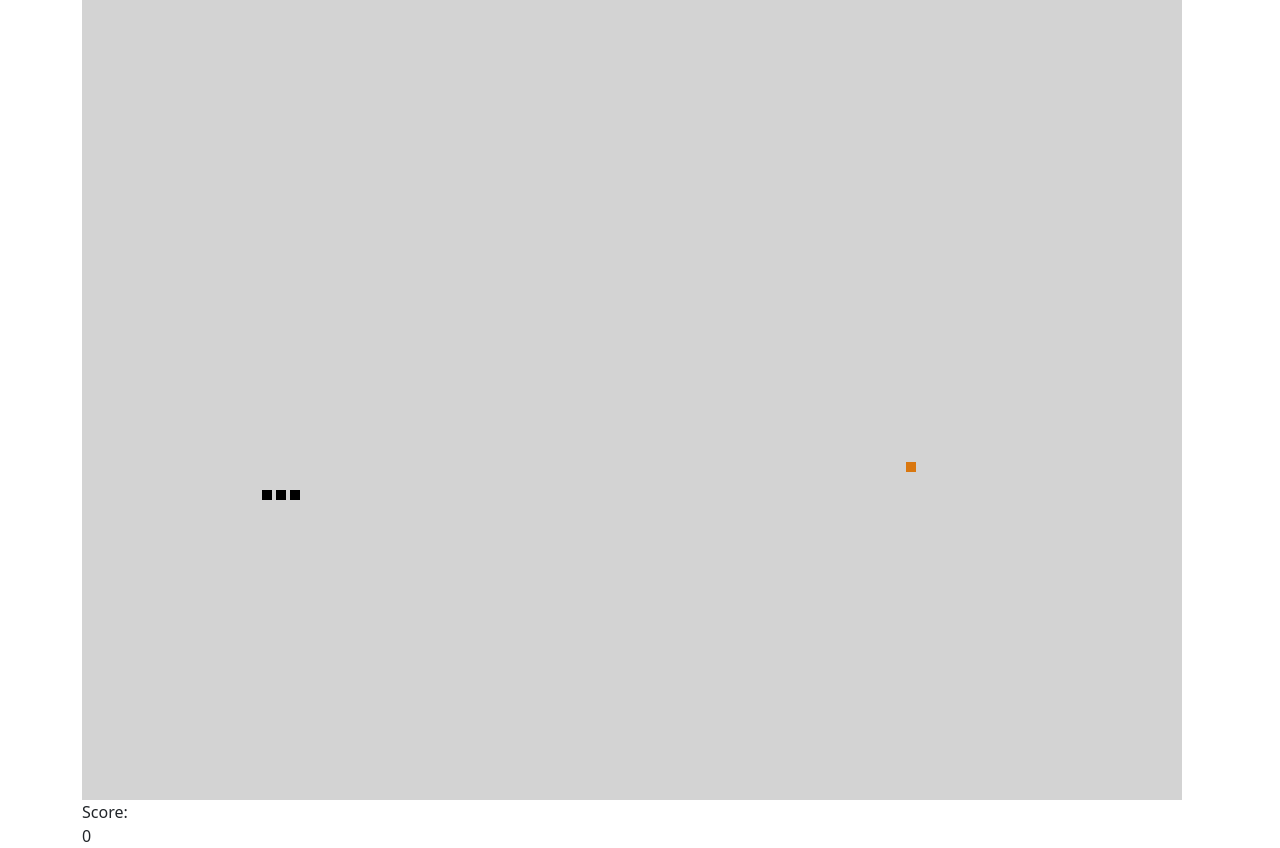
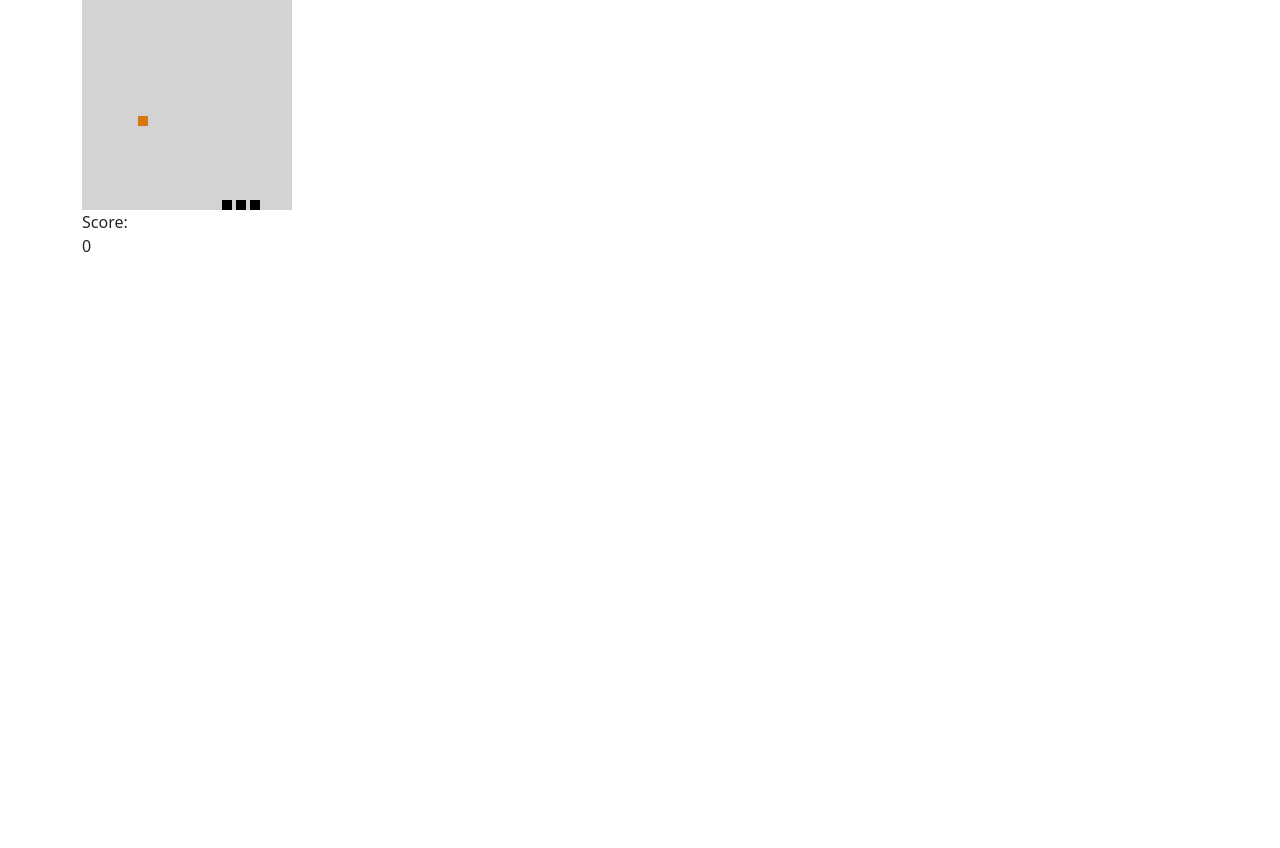
Before and after one commit to hcornellier/snake-JS, a website: page client/index.html in a window 1280 px wide. After the commit the page ends 800 px from the top, so only its background shows below. Drawn offline with nearby package versions, Linux system fonts and the light colour scheme.

Commit message:
make it better

```diff
--- a/client/index.html
+++ b/client/index.html
@@ -10,6 +10,9 @@
 
 <body>
     <main>
+        <div id="gameover" style="position: absolute; visibility: hidden; color: red; top: 100px; left: 116px; z-index: 999;">
+            <b>YOU HAVE DIED.</b>
+        </div>
         <div class="container justify-content-center">
 
             <!-- Game starts -->
--- a/client/ios.css
+++ b/client/ios.css
@@ -1,24 +1,23 @@
 body {
-    background: #474242;
+    /* background: #474242; */
 }
 
 #game-wrap {
-    height: 800px;
-    width: 1100px;
+    position: relative;
+    height: 210px;
+    width: 210px;
     background: lightgrey;
-    display: flex;
-    align-items: flex-end;
 }
 
 .player {
-    position: relative;
+    position: absolute;
     width: 10px;
     height: 10px;
     background: black;
 }
 
 .coin {
-    position: relative;
+    position: absolute;
     width: 10px;
     height: 10px;
     background: #d9770f;
--- a/client/main.js
+++ b/client/main.js
@@ -1,164 +1,217 @@
+// Constants
+const tileSize = 14;
+const tilesInGame = 15;
+const gameDimensions = tileSize * tilesInGame;
+
+const getRandomInt = (max) => Math.floor(Math.random() * max);
+const getRandomCoinPositionLeft = () => tileSize * getRandomInt(tilesInGame);
+const getRandomCoinPositionBottom = () => tileSize * getRandomInt(tilesInGame);
+
 // Initialize
-let direction   = "right"
-let snakeLength = 0;
-let GAME_HEIGHT = 800;
-let GAME_WIDTH  = 1000;
-let DISTANCE_MOVED = 14;
-let coinPosLeft    = getRandomCoinPositionLeft();
-let coinPosBottom  = getRandomCoinPositionBottom();
+let playerArr = [];
+let direction = "right";
+let coinPosLeft = getRandomCoinPositionLeft();
+let coinPosBottom = getRandomCoinPositionBottom();
 
-// Start movement
-let interval = setInterval(() => {
-    move(direction, playerArr[0]);
-}, 500);
-
-// Detect keypress
-document.onkeydown = checkKey;
-function checkKey(e)
-{
-    e = e || window.event;
+function checkKey(e) {
     let dirChanged = false;
-    if (e.keyCode === 39 && direction !== "right") {
+    if (e.keyCode === 39 && direction !== "right" && direction !== "left") {
         direction = "right";
         dirChanged = true;
     }
-    if (e.keyCode === 37 && direction !== "left") {
+    if (e.keyCode === 37 && direction !== "left" && direction !== "right") {
         direction = "left";
         dirChanged = true;
     }
-    if (e.keyCode === 38 && direction !== "up") {
+    if (e.keyCode === 38 && direction !== "up" && direction !== "down") {
         direction = "up";
         dirChanged = true;
     }
-    if (e.keyCode === 40 && direction !== "down") {
+    if (e.keyCode === 40 && direction !== "down" && direction !== "up") {
         direction = "down";
         dirChanged = true;
     }
-    if ((e.keyCode === 39 || e.keyCode === 37 || e.keyCode === 38 || e.keyCode === 40) && dirChanged === true)
-    {
-        interval = changeDirection(interval, direction)
+
+    if (dirChanged) {
+        interval = changeDirection(interval, direction);
     }
 }
 
-class Player
-{
-    constructor(head, left, bottom) {
-        this.head = head;
-        this.left = left;
-        this.bottom = bottom;
-        this.direction = "right";
-        this.lastMove = "";
-        this.id = snakeLength;
-        this.next = "player-" + (snakeLength + 1);
+function addToTail(left, bottom) {
+    const id = playerArr.length;
 
-        // Add new block to the map
-        let block = '<div id="player-' + snakeLength++ + '" class="player" style="left: ' + left + 'px; bottom: ' + bottom + 'px; "> </div>';
-        document.getElementById('game-wrap').insertAdjacentHTML('afterbegin', block);
-    }
+    // Add new block to the map
+    let block =
+        '<div id="player-' +
+        id +
+        '" class="player" style="left: ' +
+        left +
+        "px; bottom: " +
+        bottom +
+        'px; "> </div>';
+
+    document.getElementById("game-wrap").insertAdjacentHTML("afterbegin", block);
+
+    return {
+        left: left,
+        bottom: bottom,
+        direction: "right",
+        lastMove: "",
+        id,
+    };
 }
 
-class Coin
-{
-    constructor(left, bottom) {
-        this.left = left;
-        this.bottom = bottom;
-        let coinHTML = '<div id="coin" class="coin" style="left: ' + left + 'px; bottom: ' + bottom + 'px; "> </div>';
-        document.getElementById('game-wrap').insertAdjacentHTML('beforeend', coinHTML);
+function makeNewCoin() {
+    // Assume that the initially random spot is unoccupied
+    let cont = true;
+    while (true)
+    {
+        coinPosLeft = getRandomCoinPositionLeft();
+        coinPosBottom = getRandomCoinPositionBottom();
+        let occupied = false; // Assume that the coin's tile is unoccupied
+        console.log("Attempting to place a coin at: (" + coinPosLeft + ", " + coinPosBottom + ")");
+        playerArr.forEach(e => {
+            if (
+                Math.abs(parseInt(e.left) - coinPosLeft) < tileSize &&
+                Math.abs(parseInt(e.bottom) - coinPosBottom) < tileSize
+            ) {
+                occupied = true;
+                console.log('This square is occupied');
+            }
+        });
+        if (!occupied) {
+            break;
+        }
     }
+    console.log("Un-occupied spot found. Placing coin...")
+
+    let coinHTML =
+        '<div id="coin" class="coin" style="left: ' +
+        coinPosLeft +
+        "px; bottom: " +
+        coinPosBottom +
+        'px; "> </div>';
+
+    document
+        .getElementById("game-wrap")
+        .insertAdjacentHTML("beforeend", coinHTML);
 }
 
-// Initialize snake & first coin
-const playerArr = [];
-playerArr[0] = new Player(true, 48, 300);
-playerArr[1] = new Player(false, 44, 300);
-playerArr[2] = new Player(false, 40, 300);
-c0 = new Coin(coinPosLeft, coinPosBottom);
+function changeDirection(interval, direction) {
+    playerArr[0].direction = direction;
+    move(direction, playerArr[0]);
 
-function getRandomInt(max)
-{
-    return Math.floor(Math.random() * max);
-}
-
-function getRandomCoinPositionLeft()
-{
-    return (14 * getRandomInt (GAME_WIDTH / 14)) - 4;
-}
-
-function getRandomCoinPositionBottom()
-{
-    return (14 * getRandomInt (GAME_HEIGHT / 14)) + 6;
-}
-
-function changeDirection(interval, direction)
-{
-    playerArr[0].direction = direction;
     clearInterval(interval);
-    move(direction, playerArr[0]);
-    interval = setInterval(() =>
-    {
+    interval = setInterval(() => {
         move(direction, playerArr[0]);
     }, 500);
+
     return interval;
 }
 
-function move(direction, currPlayer)
-{
+function move(direction, currPlayer) {
     let playerID = "player-" + currPlayer.id;
-    if (document.getElementById(playerID))
-    {
-        let nextPlayer = playerArr[currPlayer.id + 1];
-        let dir = "left";
-        if (direction === 'up' || direction === 'down')
-            dir = "bottom";
-        const player = document.getElementById(playerID);
-        let pos = parseInt(player.style[dir]);
 
-        // If snake moves right or up, distance must be added. ELse, distance must be removed
-        if (direction === 'right' || direction === 'up')
-            pos = pos + DISTANCE_MOVED;
-        else
-            pos = pos - DISTANCE_MOVED;
-        player.style[dir] = pos + "px";
+    if (!document.getElementById(playerID)) {
+        console.error(`could not find playerID ${playerID}`);
+        return;
+    }
 
-        // Update position info on each block - used to detect collisions
-        currPlayer.left = player.style.left;
-        currPlayer.bottom = player.style.bottom;
+    const dir = direction === "up" || direction === "down" ? "bottom" : "left";
 
-        // Move next block
-        if (nextPlayer)
-        {
-            currPlayer.lastMove = direction;
-            move(nextPlayer.direction, nextPlayer);
-            nextPlayer.direction = currPlayer.lastMove;
-        }
+    const player = document.getElementById(playerID);
+    let pos = parseInt(player.style[dir]);
 
-        // Check for coins
-        collisionDetection(currPlayer)
+    // If snake moves right or up, distance must be added. ELse, distance must be removed
+    if (direction === "right" || direction === "up") pos += tileSize;
+    else pos -= tileSize;
+
+    if (pos > gameDimensions - tileSize) pos = 0;
+    else if (pos < 0) pos = gameDimensions - tileSize;
+
+    player.style[dir] = pos + "px";
+
+    // Update position info on each block - used to detect collisions
+    currPlayer.left = player.style.left;
+    currPlayer.bottom = player.style.bottom;
+
+    // Move next block
+    const nextPlayer = playerArr[currPlayer.id + 1];
+    if (nextPlayer) {
+        currPlayer.lastMove = direction;
+        move(nextPlayer.direction, nextPlayer);
+        nextPlayer.direction = currPlayer.lastMove;
     }
+
+    // Check for coins
+    collisionDetection(currPlayer);
 }
 
 // Detects collisions between the snake coin & coins or the tail.
-function collisionDetection(currPlayer)
-{
-    const head = document.getElementById("player-0");
+function collisionDetection(currPlayer) {
+    const head = playerArr[0];
 
     // Snake head collides with coin
-    if (Math.abs(parseInt(head.style.left) - coinPosLeft) === 10 && Math.abs(parseInt(head.style.bottom) - coinPosBottom) === 0)
-    {
+    if (
+        Math.abs(parseInt(head.left) - coinPosLeft) < tileSize &&
+        Math.abs(parseInt(head.bottom) - coinPosBottom) < tileSize
+    ) {
         // Remove existing coin from map
         document.getElementById("coin").remove();
 
-        // Reset global coinpos variables, initialize new coin on map
-        coinPosLeft = getRandomCoinPositionLeft();
-        coinPosBottom = getRandomCoinPositionBottom();
-        c0 = new Coin(coinPosLeft, coinPosBottom);
+        // initialize new coin on map
+        makeNewCoin();
 
         // Add extra block to the snake
-        playerArr[snakeLength] = new Player(false, parseInt(playerArr[snakeLength-1].left) - 4, parseInt(playerArr[snakeLength-1].bottom), currPlayer.lastMove);
+        const tail = playerArr[playerArr.length - 1];
+        playerArr.push(
+            addToTail(parseInt(tail.left) - tileSize, parseInt(tail.bottom))
+        );
 
         // Add +1 to the score
         const score = document.getElementById("score");
         let currScore = score.innerText;
         score.innerText = ++currScore;
     }
+
+    // Snake head collides with tail
+    if (currPlayer.id === 0) {
+        for (let i = 1; i < playerArr.length; i++) {
+            const head = playerArr[0];
+            const currTailBlock = playerArr[i];
+            if (
+                head.left === currTailBlock.left &&
+                head.bottom === currTailBlock.bottom
+            ) {
+                endGame();
+            }
+        }
+    }
 }
+
+function endGame ()
+{
+    document.getElementById("coin").remove();
+    playerArr.forEach(e => {
+        let player = document.getElementById("player-" + e.id)
+        if (player) player.remove();
+    });
+    console.log("Game over...");
+    document.getElementById("gameover").style.visibility = "visible";
+
+    return;
+}
+
+// Initialize snake & first coin
+playerArr.push(addToTail(tileSize * 2, 0));
+playerArr.push(addToTail(tileSize, 0));
+playerArr.push(addToTail(0, 0));
+makeNewCoin();
+
+// Detect keypress
+document.onkeydown = checkKey;
+
+// Start movement
+let interval = setInterval(() => {
+    move(direction, playerArr[0]);
+}, 500);
```
